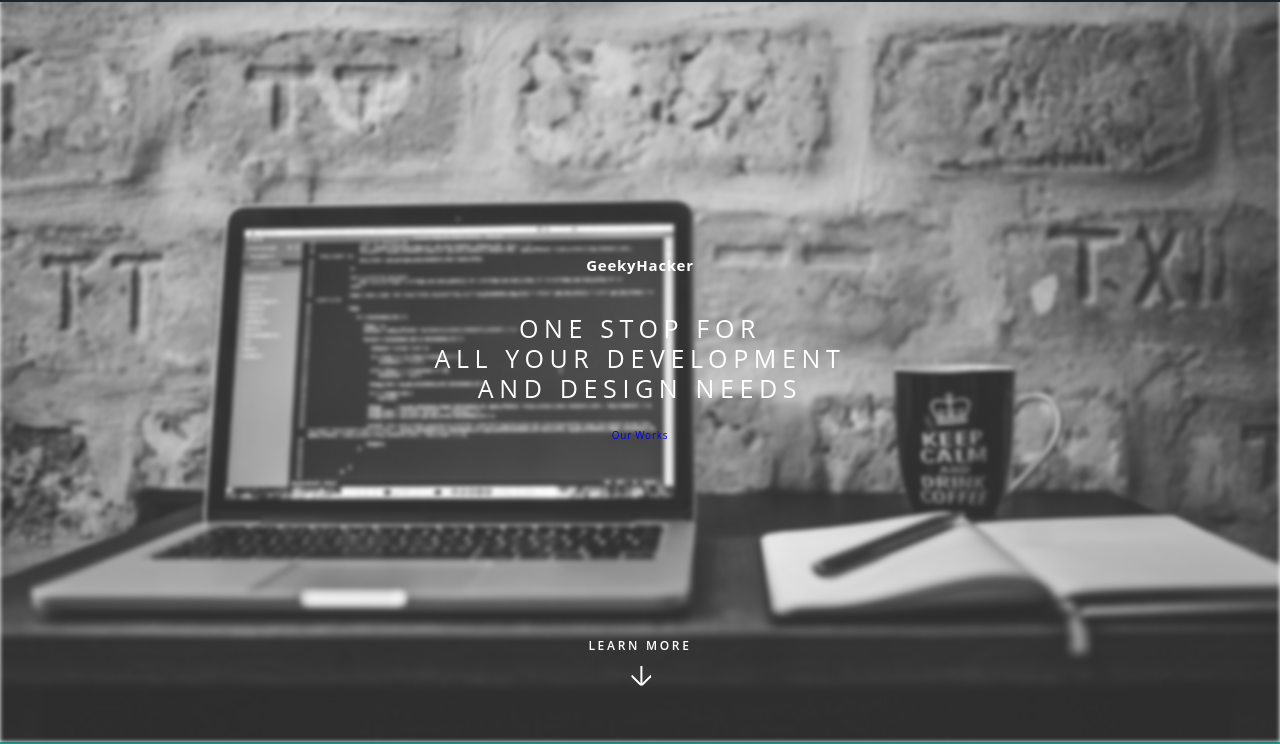
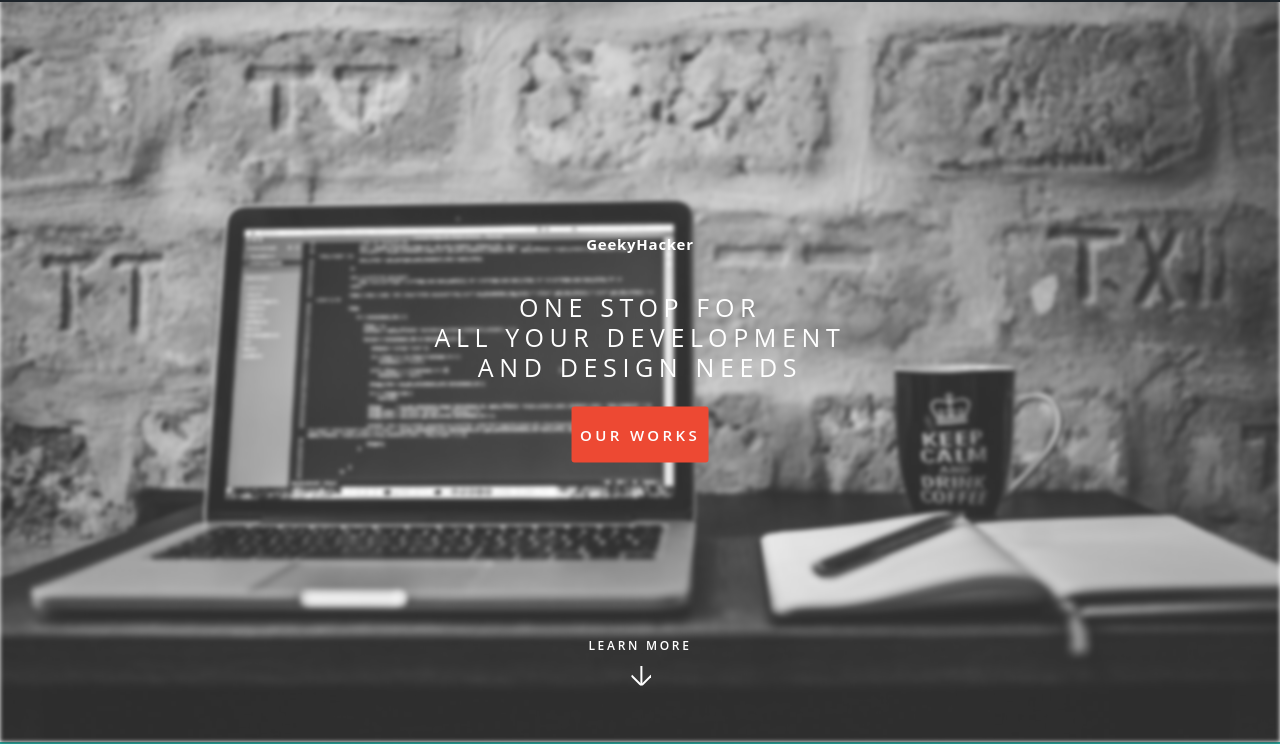
Before and after one commit to gpccc/agency-demo, a Gatsby site: page / in a window 1280 px wide. Shown: the part 58-802 px from the top of the page. Built offline with nearby package versions, Linux system fonts and the light colour scheme; Gatsby itself is replaced by a stand-in of ours.

Commit message:
Style "Our Works" button properly.

```diff
--- a/src/styles/IndexStyles.js
+++ b/src/styles/IndexStyles.js
@@ -27,6 +27,21 @@
     justify-content: center;
     align-items: center;
     flex-direction: column;
+  }
+  a {
+    background-color: #ed4933;
+    box-shadow: none;
+    color: #ffffff;
+    border-radius: 3px;
+    border: 0;
+    cursor: pointer;
+    font-size: 1.5rem;
+    font-weight: 600;
+    letter-spacing: 0.225em;
+    padding: 1.8rem 0.8rem;
+    text-align: center;
+    text-decoration: none;
+    text-transform: uppercase;
   }
 `
 
@@ -278,16 +293,16 @@
   Banner,
   TextWrapper,
   MoreText,
+  Header,
+  Works,
   SectionTwo,
   SectionThree,
   SectionFour,
+  FormFive,
+  Footer,
   FlexBoxIndex,
   GenericPara,
-  GenericParaAbout,
   GenericH2,
   GenericH3,
-  FormFive,
-  Header,
-  Footer,
-  Works,
+  GenericParaAbout,
 }
```
